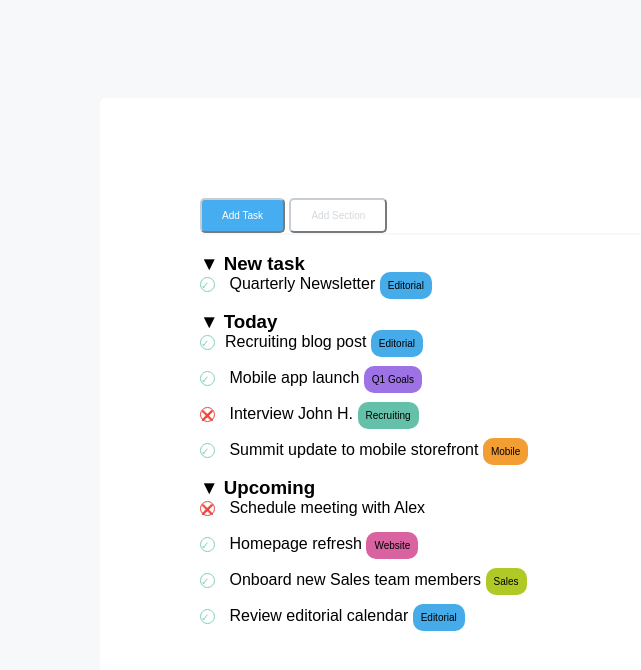
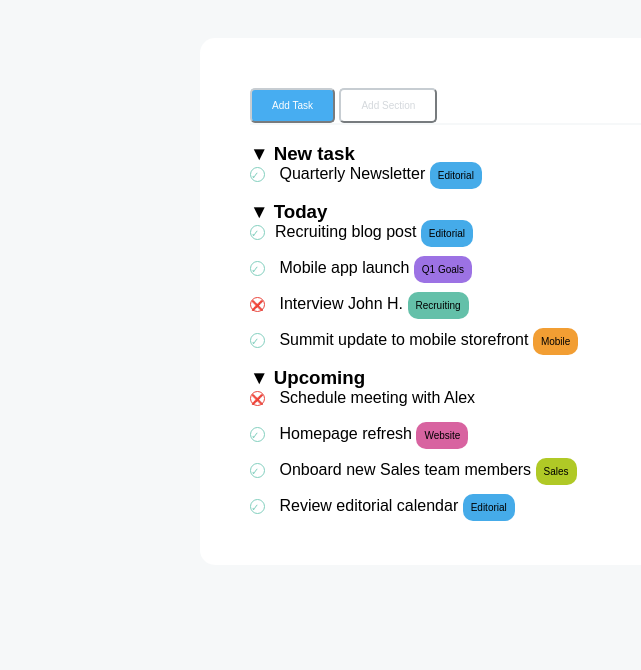
Before and after one commit to Sebastiano-Pizzata/html-css-toboolist, a plain HTML site: page index.html in a window 1280 px wide. Shown: the part 64-734 px from the top of the page, without its empty margins (0-641 px from the left). Drawn offline with Linux system fonts and the light colour scheme.

Commit message:
add: padding and fine esercizio

```diff
--- a/css/style.css
+++ b/css/style.css
@@ -21,11 +21,16 @@ h1 {
 
 
    main{
-               margin: 100px;
+               margin: 40px;
                background-color: #FFFFFF;
-               border-radius: 5px;
-               padding: 100px;
-               }
+               border-radius: 15px;
+               padding: 50px;
+               margin-left: 200px;
+               margin-right: 00px;
+               width: 70%;
+
+      }
+
 
 .button-1{
           font-size: 10px ;
@@ -34,6 +39,7 @@ h1 {
           border-color: #C7CDD2;
            border-radius: 5px;
            padding: 10px 20px;
+
           }
 
 .button-2{
```
